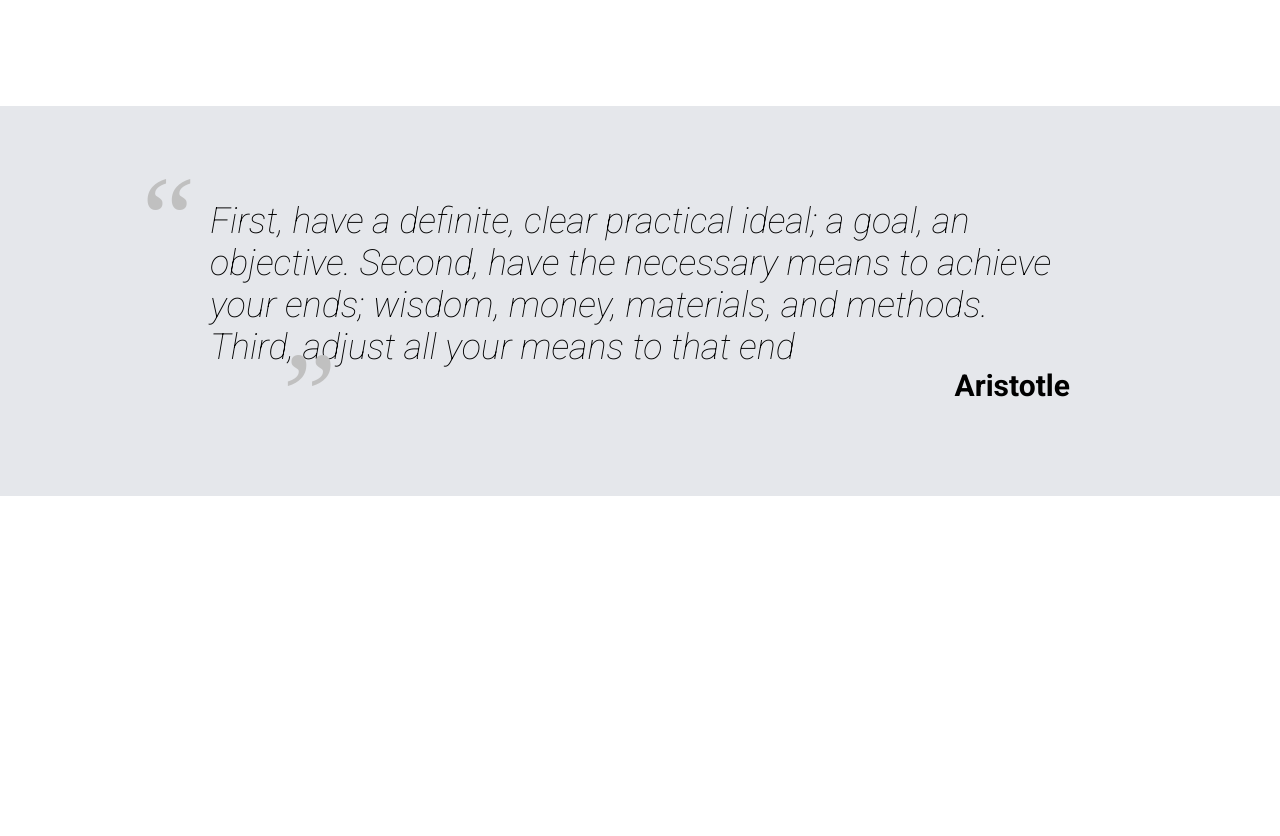
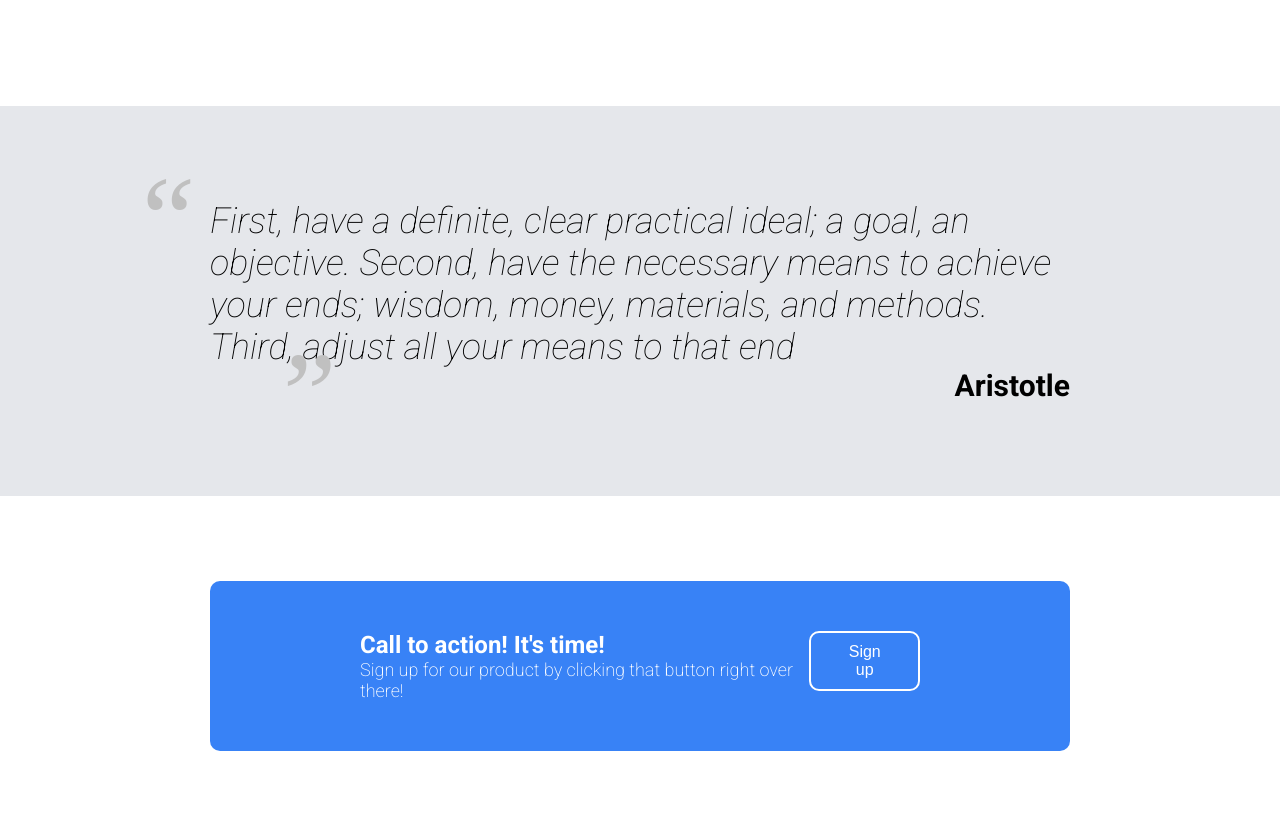
Before and after one commit to K750i/odin-landingpage, a plain HTML site: page index.html in a window 1280 px wide. Shown: the part 954-1790 px from the top of the page. Before the commit the page ends 1450 px from the top, so only its background shows below. Drawn offline with Linux system fonts and the light colour scheme.

Commit message:
Complete the call to action section

```diff
--- a/index.html
+++ b/index.html
@@ -71,6 +71,18 @@
             <p>Aristotle</p>
         </div>
     </div>
+    <div class="action-container">
+        <div class="action-call">
+            <div class="text">
+                <p>Call to action! It's time!</p>
+                <p>Sign up for our product by clicking that button right over
+                    there!
+                </p>
+            </div>
+            <div class="button"><button>Sign up</button></div>
+        </div>
+
+    </div>
 </body>
 
 </html>
--- a/styles.css
+++ b/styles.css
@@ -146,3 +146,44 @@ nav a {
     text-align: right;
     margin: 0;
 }
+
+.action-container {
+    height: 300px;
+    display: flex;
+    justify-content: center;
+    align-items: center;
+}
+
+.action-call {
+    display: flex;
+    justify-content: space-between;
+    border-radius: 10px;
+    background: #3882f6;
+    width: 1000px;
+    padding: 50px 150px;
+    color: white;
+}
+
+.action-call p {
+    margin: 0;
+}
+
+.action-call p:first-child {
+    font-size: 24px;
+    font-weight: bold;
+}
+
+.action-call p:last-child {
+    font-size: 18px;
+    font-weight: 200;
+}
+
+.action-call button {
+    background: #3882f6;
+    padding: 10px 30px;
+    border: 2px solid white;
+    border-radius: 10px;
+    font-size: inherit;
+    color: inherit;
+    cursor: pointer;
+}
```
